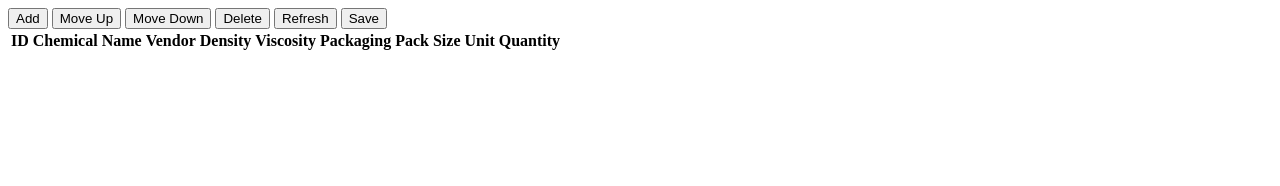
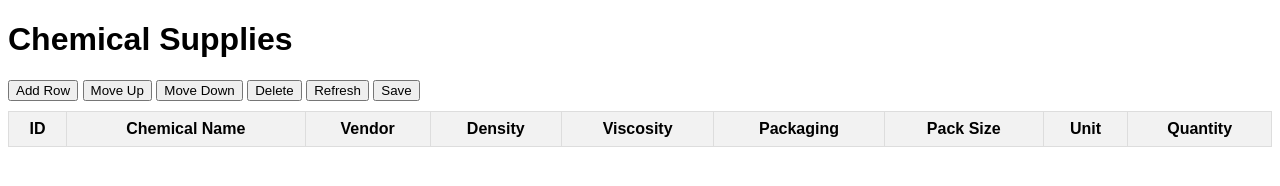
Before and after one commit to RahulChaudhari05/chemical-inventory, a plain HTML site: page index.html in a window 1280 px wide. Drawn offline with Linux system fonts and the light colour scheme.

Commit message:
Update index.html

```diff
--- a/index.html
+++ b/index.html
@@ -3,18 +3,22 @@
 <head>
     <meta charset="UTF-8">
     <meta name="viewport" content="width=device-width, initial-scale=1.0">
-    <link rel="stylesheet" href="styles.css">
-    <title>Chemical Inventory</title>
+    <title>Chemical Supplies</title>
+    <link rel="stylesheet" href="style.css">
 </head>
 <body>
+
+    <h1>Chemical Supplies</h1>
+
     <div class="toolbar">
-        <button onclick="addRow()">Add</button>
+        <button onclick="addRow()">Add Row</button>
         <button onclick="moveRowUp()">Move Up</button>
         <button onclick="moveRowDown()">Move Down</button>
         <button onclick="deleteRow()">Delete</button>
-        <button onclick="refreshData()">Refresh</button>
+        <button onclick="refreshTable()">Refresh</button>
         <button onclick="saveData()">Save</button>
     </div>
+
     <table id="chemicalTable">
         <thead>
             <tr>
@@ -23,16 +27,16 @@
                 <th onclick="sortTable('vendor')">Vendor</th>
                 <th onclick="sortTable('density')">Density</th>
                 <th onclick="sortTable('viscosity')">Viscosity</th>
-                <th onclick="sortTable('packaging')">Packaging</th>
-                <th onclick="sortTable('packSize')">Pack Size</th>
-                <th onclick="sortTable('unit')">Unit</th>
-                <th onclick="sortTable('quantity')">Quantity</th>
+                <th>Packaging</th>
+                <th>Pack Size</th>
+                <th>Unit</th>
+                <th>Quantity</th>
             </tr>
         </thead>
-        <tbody>
-            <!-- Rows will be populated by JavaScript -->
-        </tbody>
+        <tbody id="tableBody"></tbody>
     </table>
+
     <script src="script.js"></script>
+
 </body>
 </html>
```
